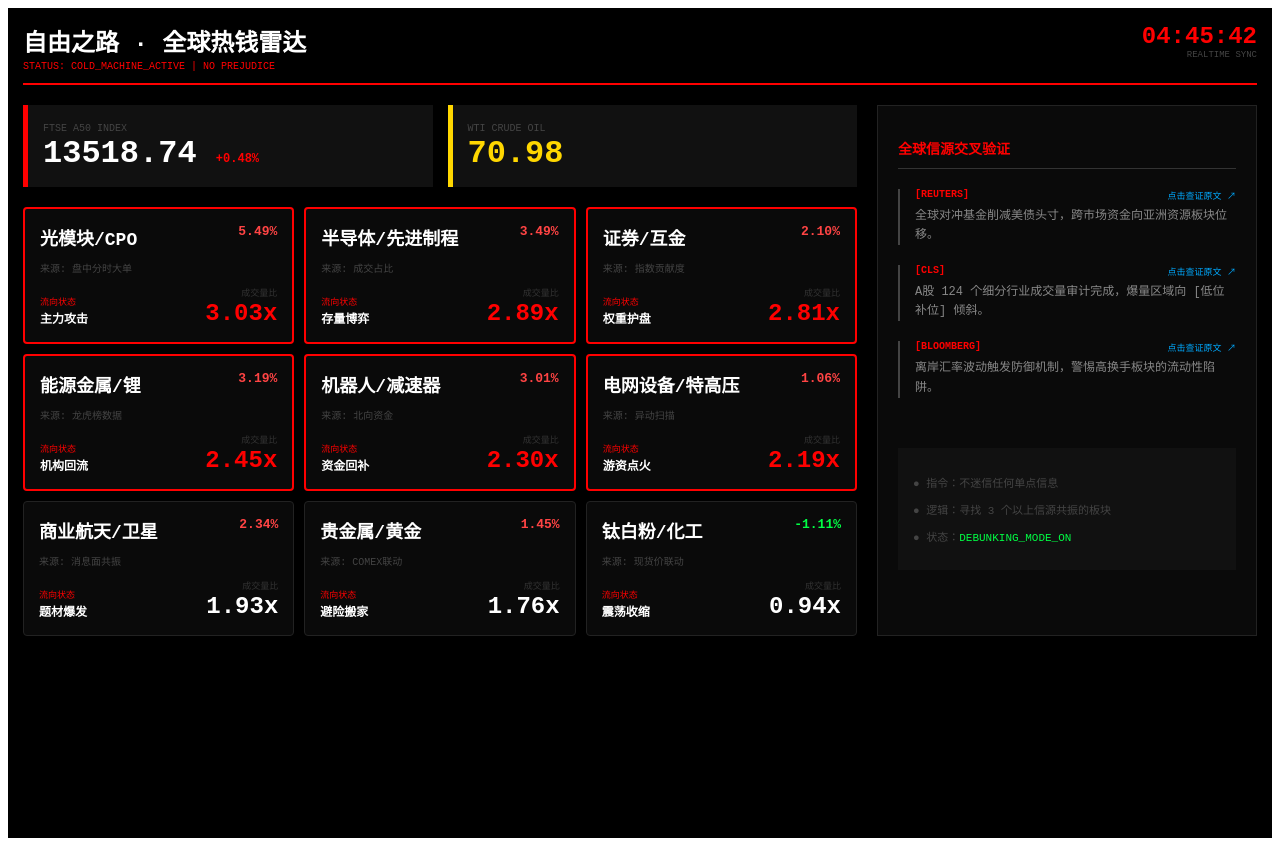
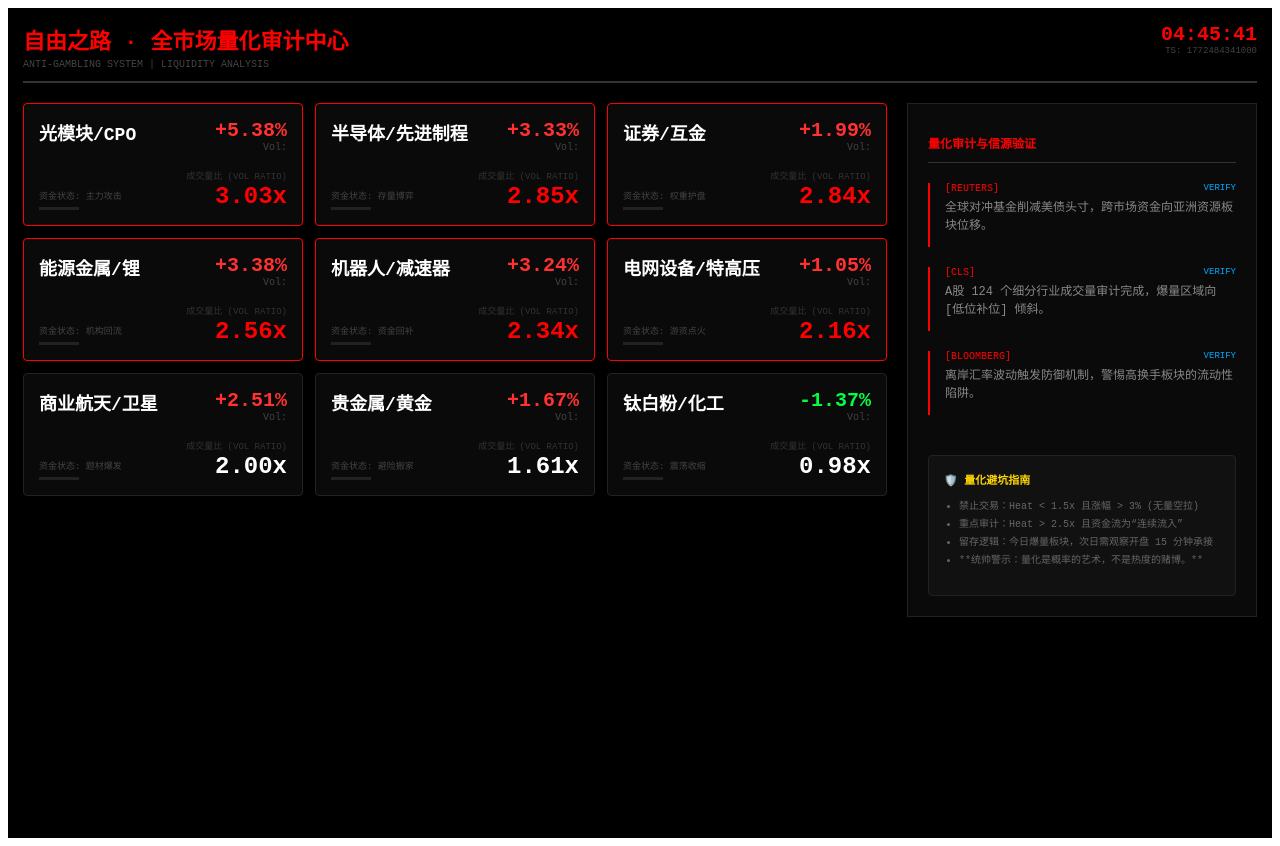
Before and after one commit to hua90261-maker/brain, a Next.js app: page / in a window 1280 px wide. Built offline with nearby package versions, Linux system fonts and the light colour scheme.

Commit message:
Rename LibertyCommand to QuantCommander and update UI

```diff
--- a/pages/index.js
+++ b/pages/index.js
@@ -1,70 +1,64 @@
 import React, { useState, useEffect } from 'react';
 
-export default function LibertyCommand() {
+export default function QuantCommander() {
   const [m, setM] = useState({ a50: {}, oil: {}, sectors: [], news: [], time: '...' });
 
   const sync = async () => {
     try {
-      // 增加时间戳防止缓存导致界面静止
       const res = await fetch(`/api/data?t=${Date.now()}`);
       const data = await res.json();
       setM(data);
-    } catch (e) { console.log("信号丢失"); }
+    } catch (e) { console.log("DATA_LOST"); }
   };
 
   useEffect(() => {
     sync();
-    const timer = setInterval(sync, 2000); // 2秒高频刷新
+    const timer = setInterval(sync, 3000);
     return () => clearInterval(timer);
   }, []);
 
   return (
     <div style={{ backgroundColor: '#000', color: '#fff', minHeight: '100vh', padding: '15px', fontFamily: 'monospace' }}>
-      {/* 顶部：指令中心 */}
-      <div style={{ display: 'flex', justifyContent: 'space-between', borderBottom: '2px solid #f00', paddingBottom: '10px', marginBottom: '20px' }}>
+      {/* 顶部：量化状态栏 */}
+      <div style={{ display: 'flex', justifyContent: 'space-between', borderBottom: '2px solid #333', paddingBottom: '10px', marginBottom: '20px' }}>
         <div>
-          <h1 style={{ fontSize: '24px', margin: 0 }}>自由之路 · 全球热钱雷达</h1>
-          <span style={{ fontSize: '10px', color: '#f00' }}>STATUS: COLD_MACHINE_ACTIVE | NO PREJUDICE</span>
+          <h1 style={{ fontSize: '22px', margin: 0, color: '#f00' }}>自由之路 · 全市场量化审计中心</h1>
+          <span style={{ fontSize: '10px', color: '#444' }}>ANTI-GAMBLING SYSTEM | LIQUIDITY ANALYSIS</span>
         </div>
         <div style={{ textAlign: 'right' }}>
-          <div style={{ fontSize: '24px', fontWeight: 'bold', color: '#f00' }}>{m.time}</div>
-          <div style={{ fontSize: '9px', color: '#444' }}>REALTIME SYNC</div>
+          <div style={{ fontSize: '20px', fontWeight: 'bold', color: '#f00' }}>{m.time}</div>
+          <div style={{ fontSize: '9px', color: '#444' }}>TS: {m.ts}</div>
         </div>
       </div>
 
-      <div style={{ display: 'grid', gridTemplateColumns: '1fr 380px', gap: '20px' }}>
+      <div style={{ display: 'grid', gridTemplateColumns: '1fr 350px', gap: '20px' }}>
 
-        {/* 左：行业资金密度矩阵 */}
+        {/* 左：行业资金分布矩阵 */}
         <div>
-          <div style={{ display: 'flex', gap: '15px', marginBottom: '20px' }}>
-            <div style={{ flex: 1, background: '#111', padding: '15px', borderLeft: '5px solid #f00' }}>
-              <span style={{ fontSize: '10px', color: '#444' }}>FTSE A50 INDEX</span>
-              <div style={{ fontSize: '32px', fontWeight: 'bold' }}>{m.a50.val} <span style={{ fontSize: '12px', color: '#f00' }}>{m.a50.chg}</span></div>
-            </div>
-            <div style={{ flex: 1, background: '#111', padding: '15px', borderLeft: '5px solid #ffd700' }}>
-              <span style={{ fontSize: '10px', color: '#444' }}>WTI CRUDE OIL</span>
-              <div style={{ fontSize: '32px', fontWeight: 'bold', color: '#ffd700' }}>{m.oil.val}</div>
-            </div>
-          </div>
-
-          <div style={{ display: 'grid', gridTemplateColumns: 'repeat(3, 1fr)', gap: '10px' }}>
+          <div style={{ display: 'grid', gridTemplateColumns: 'repeat(3, 1fr)', gap: '12px' }}>
             {m.sectors.map((s, i) => (
               <div key={i} style={{
-                background: '#0a0a0a', padding: '15px', border: parseFloat(s.h) > 2.0 ? '2px solid #f00' : '1px solid #222',
+                background: '#0a0a0a', padding: '15px', border: parseFloat(s.h) > 2.0 ? '1px solid #f00' : '1px solid #222',
                 borderRadius: '4px'
               }}>
-                <div style={{ display: 'flex', justifyContent: 'space-between' }}>
+                <div style={{ display: 'flex', justifyContent: 'space-between', alignItems: 'flex-start' }}>
                   <span style={{ fontSize: '18px', fontWeight: 'bold' }}>{s.n}</span>
-                  <span style={{ color: parseFloat(s.c) >= 0 ? '#f44' : '#0f4', fontWeight: 'bold' }}>{s.c}%</span>
+                  <div style={{ textAlign: 'right' }}>
+                    <div style={{ color: parseFloat(s.c) >= 0 ? '#ff3131' : '#00ff41', fontSize: '20px', fontWeight: 'bold' }}>
+                      {parseFloat(s.c) >= 0 ? '+' : ''}{s.c}%
+                    </div>
+                    {/* 板块体量标注 - 统帅要求的“小一点，不重要但必须有” */}
+                    <div style={{ fontSize: '10px', color: '#444' }}>Vol: {s.vol}</div>
+                  </div>
                 </div>
-                <div style={{ fontSize: '10px', color: '#444', margin: '10px 0' }}>来源: {s.origin}</div>
-                <div style={{ display: 'flex', justifyContent: 'space-between', alignItems: 'flex-end' }}>
+
+                <div style={{ marginTop: '15px', display: 'flex', justifyContent: 'space-between', alignItems: 'flex-end' }}>
                   <div>
-                    <span style={{ fontSize: '9px', color: '#f00' }}>流向状态</span>
-                    <div style={{ fontSize: '12px', fontWeight: 'bold' }}>{s.flow}</div>
+                    <span style={{ fontSize: '9px', color: s.status === 'HOT' ? '#f00' : '#444' }}>资金状态: {s.flow}</span>
+                    <div style={{ height: '3px', width: '40px', background: s.status === 'HOT' ? '#f00' : '#222', marginTop: '4px' }}></div>
                   </div>
                   <div style={{ textAlign: 'right' }}>
-                    <span style={{ fontSize: '9px', color: '#333' }}>成交量比</span>
+                    <span style={{ fontSize: '9px', color: '#333' }}>成交量比 (VOL RATIO)</span>
                     <div style={{ fontSize: '24px', fontWeight: '900', color: parseFloat(s.h) > 2.0 ? '#f00' : '#fff' }}>{s.h}x</div>
                   </div>
                 </div>
@@ -73,27 +67,32 @@ export default function LibertyCommand() {
           </div>
         </div>
 
-        {/* 右：真伪辩证情报窗 */}
+        {/* 右：量化逻辑与信源 */}
         <div style={{ background: '#0a0a0a', border: '1px solid #222', padding: '20px' }}>
-          <h2 style={{ fontSize: '14px', color: '#f00', marginBottom: '20px', borderBottom: '1px solid #333', paddingBottom: '10px' }}>全球信源交叉验证</h2>
+          <h2 style={{ fontSize: '12px', color: '#f00', marginBottom: '20px', borderBottom: '1px solid #333', paddingBottom: '10px' }}>量化审计与信源验证</h2>
           <div style={{ display: 'flex', flexDirection: 'column', gap: '20px' }}>
             {m.news.map((n) => (
-              <div key={n.id} style={{ borderLeft: '2px solid #444', paddingLeft: '15px' }}>
-                <div style={{ display: 'flex', justifyContent: 'space-between', marginBottom: '5px' }}>
-                  <span style={{ fontSize: '10px', color: '#f00', fontWeight: 'bold' }}>[{n.src}]</span>
-                  <a href={n.url} target="_blank" rel="noreferrer" style={{ fontSize: '9px', color: '#0af', textDecoration: 'none' }}>点击查证原文 ↗</a>
+              <div key={n.id} style={{ borderLeft: '2px solid #f00', paddingLeft: '15px' }}>
+                <div style={{ display: 'flex', justifyContent: 'space-between' }}>
+                  <span style={{ fontSize: '10px', color: '#f00' }}>[{n.src}]</span>
+                  <a href={n.url} target="_blank" rel="noreferrer" style={{ fontSize: '9px', color: '#0af', textDecoration: 'none' }}>VERIFY</a>
                 </div>
-                <p style={{ fontSize: '12px', color: '#888', lineHeight: '1.6', margin: 0 }}>{n.text}</p>
+                <p style={{ fontSize: '12px', color: '#888', marginTop: '5px', lineHeight: '1.5' }}>{n.text}</p>
               </div>
             ))}
           </div>
-          <div style={{ marginTop: '50px', padding: '15px', background: '#111', fontSize: '11px', color: '#444' }}>
-            <p>● 指令：不迷信任何单点信息</p>
-            <p>● 逻辑：寻找 3 个以上信源共振的板块</p>
-            <p>● 状态：<span style={{ color: '#0f4' }}>DEBUNKING_MODE_ON</span></p>
+
+          {/* 量化核心逻辑提醒 */}
+          <div style={{ marginTop: '40px', padding: '15px', background: '#111', borderRadius: '4px', border: '1px solid #222' }}>
+            <h3 style={{ fontSize: '11px', color: '#ffd700', marginTop: 0 }}>🛡️ 量化避坑指南</h3>
+            <ul style={{ fontSize: '10px', color: '#666', paddingLeft: '15px', lineHeight: '1.8' }}>
+              <li>禁止交易：Heat &lt; 1.5x 且涨幅 &gt; 3% (无量空拉)</li>
+              <li>重点审计：Heat &gt; 2.5x 且资金流为“连续流入”</li>
+              <li>留存逻辑：今日爆量板块，次日需观察开盘 15 分钟承接</li>
+              <li>**统帅警示：量化是概率的艺术，不是热度的赌博。**</li>
+            </ul>
           </div>
         </div>
-
       </div>
     </div>
   );
```
